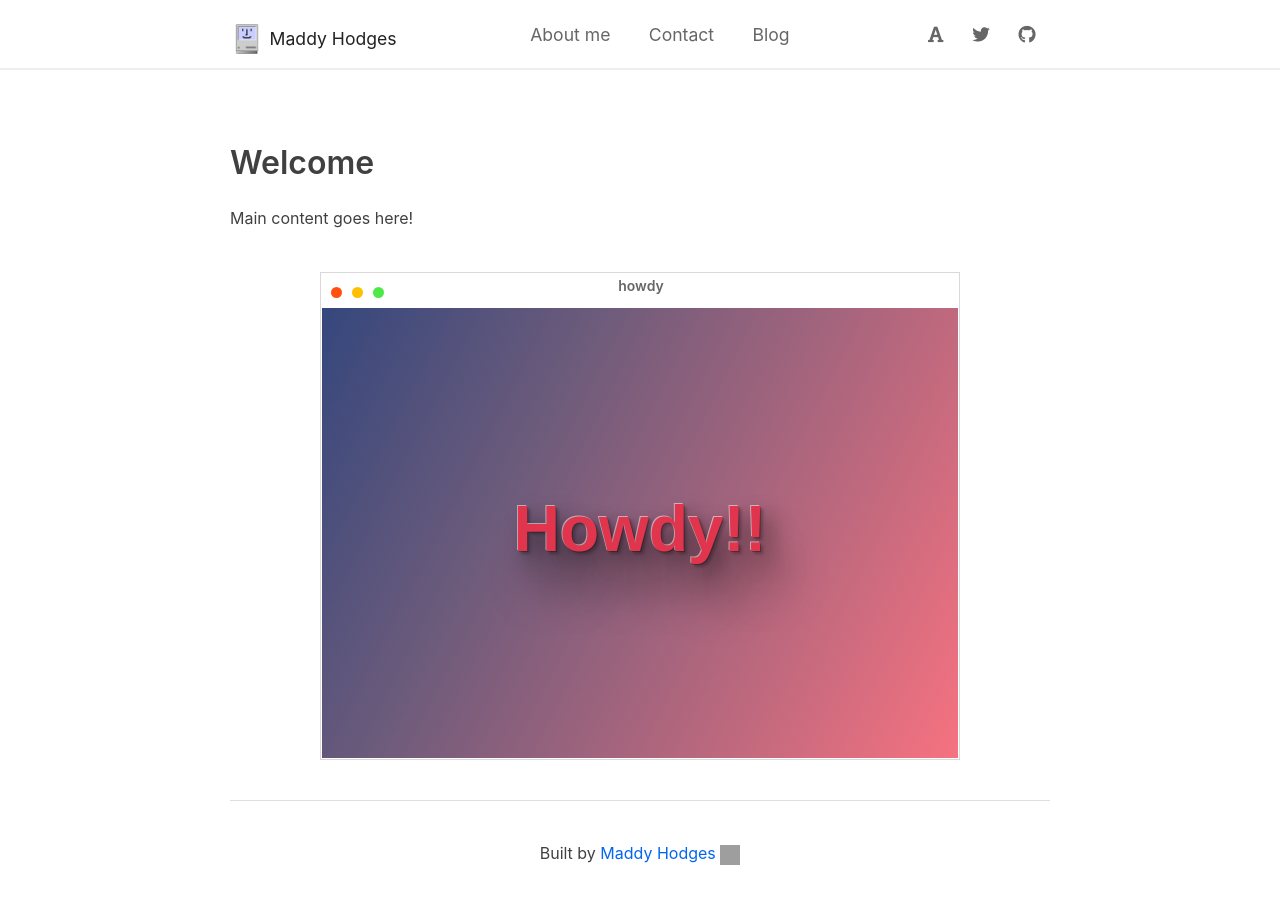
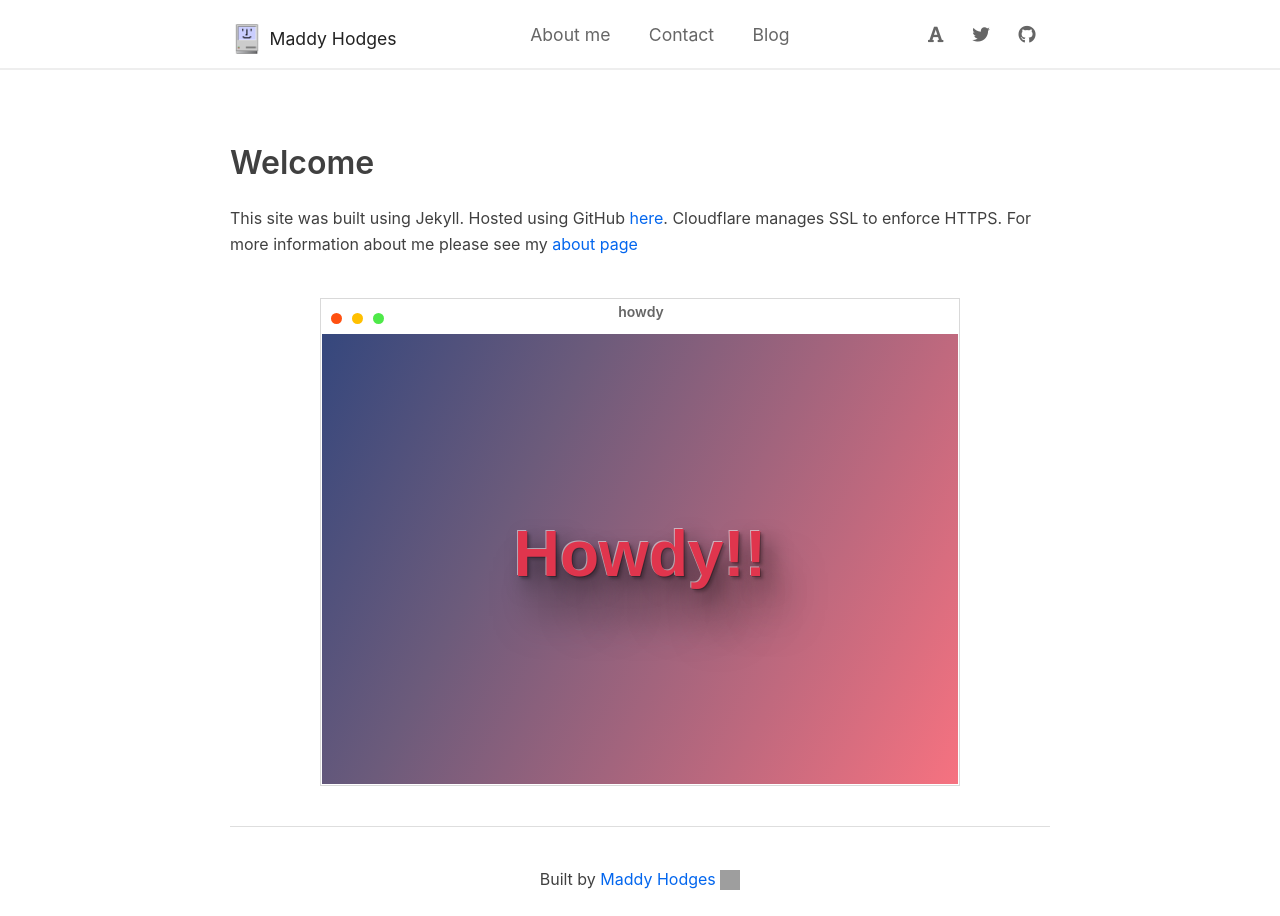
Before and after one commit to Mfhodges/mfhodges.github.io, a Jekyll site: the page built from index.md, in a window 1280 px wide. Built offline with Jekyll 4.4.1, drawn with Linux system fonts in a browser that asks for light colours; nearby versions of some CDN libraries; some web fonts are replaced; grey boxes are pictures that could not be loaded.

Commit message:
added main page content, fixed metadata

```diff
--- a/_config.yml
+++ b/_config.yml
@@ -13,13 +13,13 @@
 # you will see them accessed via {{ site.title }}, {{ site.email }}, and so on.
 # You can create any custom variable you would like, and they will be accessible
 # in the templates via {{ site.myvariable }}.
-title: Your awesome title
+title: Maddy Hodges' personal site!
 email: mfhodges95@gmail.com
 description: >
   A beta version of my personal website.
 baseurl: "" # the subpath of your site, e.g. /blog
 url: "https://madeleinehodges.com" # the base hostname & protocol for your site, e.g. http://example.com
-twitter_username: jekyllrb
+twitter_username: hoddymadges
 github_username:  mfhodges
 
 # Build settings
--- a/_layouts/default.html
+++ b/_layouts/default.html
@@ -1,5 +1,5 @@
 <!DOCTYPE html>
-<html>
+<html lang="en">
 {% include head.html %}
 
 <body class="light-mode">
--- a/index.md
+++ b/index.md
@@ -4,7 +4,7 @@ layout: default
 
   <h2>Welcome</h2>
 
-  Main content goes here!
+  This site was built using Jekyll. Hosted using GitHub [here](https://github.com/Mfhodges/site). Cloudflare manages SSL to enforce HTTPS. For more information about me please see my [about page](/about)
 
 <style>
   #content {
```
Also changed, not shown: _pages/01_about.md (+4 -4 lines), _posts/2019-07-9-how-jekyll-works.md (+2 -0 lines), 1 other file.
